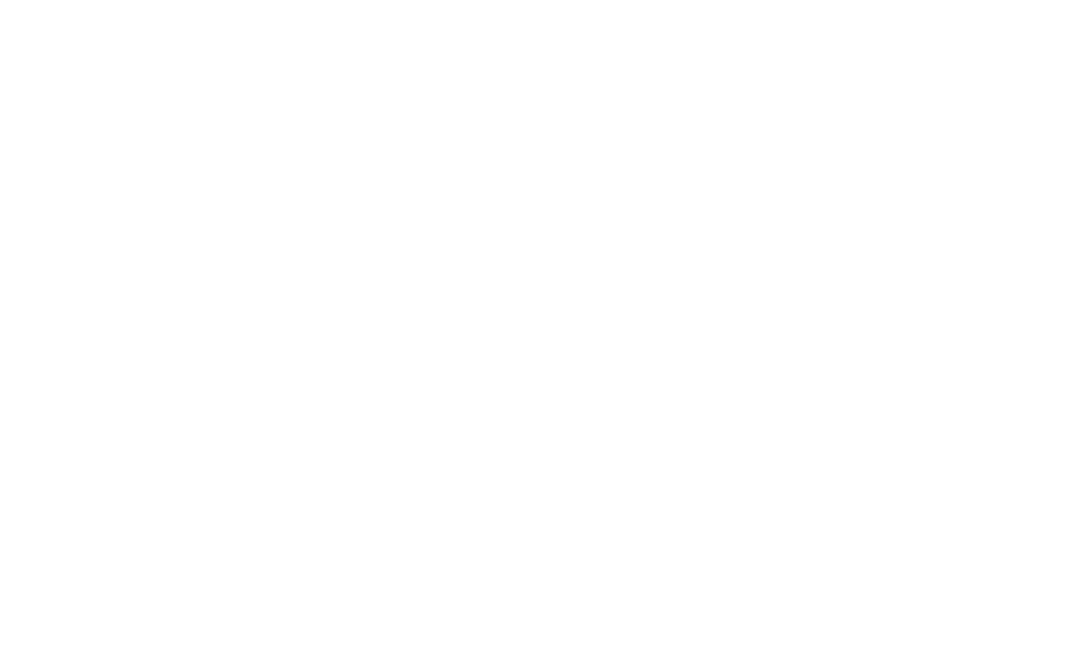
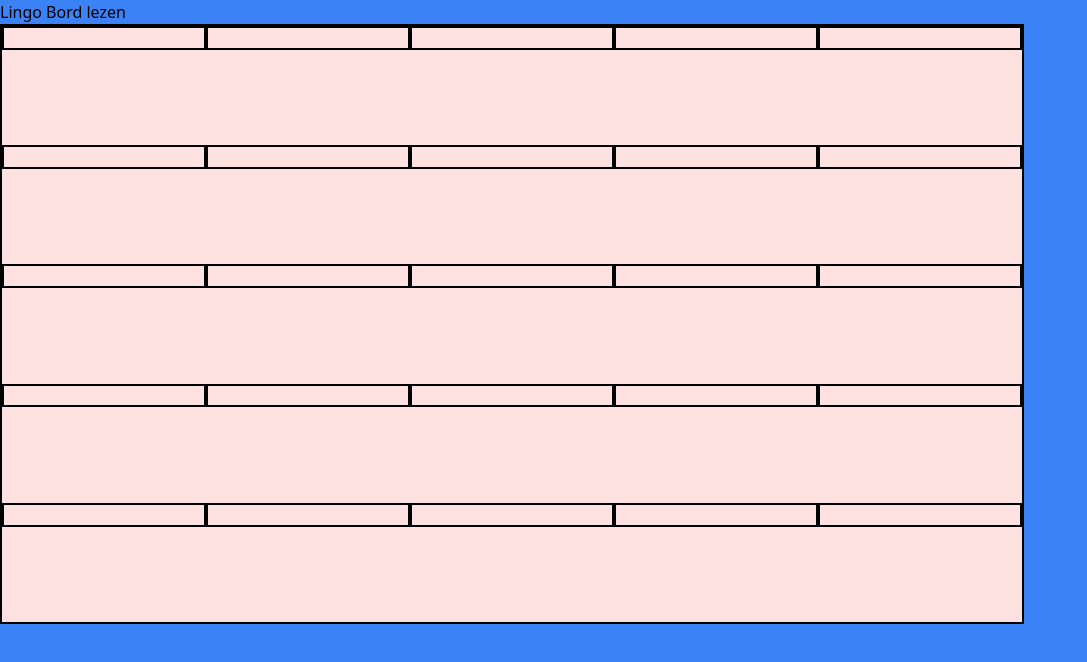
Before and after one commit to Renszit/spelletjespagina, a Nuxt app: page /lingo in a window 1280 px wide. Before the commit this address had no page. Shown: the top 662 px of the page, without its empty margins (0-1087 px from the left). Built offline with nearby package versions, Linux system fonts and the light colour scheme.

Commit message:
adding lingo

```diff
--- a/components/Tutorial.vue
+++ b/components/Tutorial.vue
@@ -5,6 +5,7 @@
   >
     <NuxtLink to="/about">About page rens en eileen</NuxtLink>
     <NuxtLink to="/tictactoe">Tic tac toe</NuxtLink>
+    <NuxtLink to="/lingo">lingo</NuxtLink>
   </div>
 </template>
 
--- /dev/null
+++ b/components/lingo/LingoBoard.vue
@@ -0,0 +1,34 @@
+<template>
+  <div class="w-full h-full">
+    <p>Lingo Bord {{ this.word }}</p>
+    <div class="border-2 border-black w-4/5 h-3/4 flex flex-col">
+      <Word />
+      <Word />
+      <Word />
+      <Word />
+      <Word />
+    </div>
+  </div>
+</template>
+
+<script>
+import Word from "./Word.vue";
+export default {
+  name: "LingoBoard",
+  data() {
+    return {
+      word: "lezen",
+    };
+  },
+  components: {
+    Word,
+  },
+};
+// 5 rijen
+// 5 kolommen
+// 5 letters
+// 1 rij erbij als het woord niet is geraden
+// 1 rij = 1 woord / 1 kans
+</script>
+
+<style lang=""></style>
--- /dev/null
+++ b/components/lingo/Word.vue
@@ -0,0 +1,16 @@
+<template lang="">
+  <div class="flex-1 flex bg-red-100">
+    <div class="w-1/5 h-1/5 border-black border-2"></div>
+    <div class="w-1/5 h-1/5 border-black border-2"></div>
+    <div class="w-1/5 h-1/5 border-black border-2"></div>
+    <div class="w-1/5 h-1/5 border-black border-2"></div>
+    <div class="w-1/5 h-1/5 border-black border-2"></div>
+  </div>
+</template>
+
+<script>
+export default {
+  name: "Word",
+};
+</script>
+<style lang=""></style>
--- /dev/null
+++ b/pages/lingo.vue
@@ -0,0 +1,17 @@
+<template lang="">
+  <div class="flex w-full h-screen items-center justify-center bg-blue-500">
+    <LingoBoard />
+  </div>
+</template>
+
+<script>
+export default {
+  name: "lingo",
+};
+
+// Visuals lingo
+// Random 5 letter woorden (api?)
+// 2 players
+// typ feedback
+// websocket connectie io
+</script>
```
